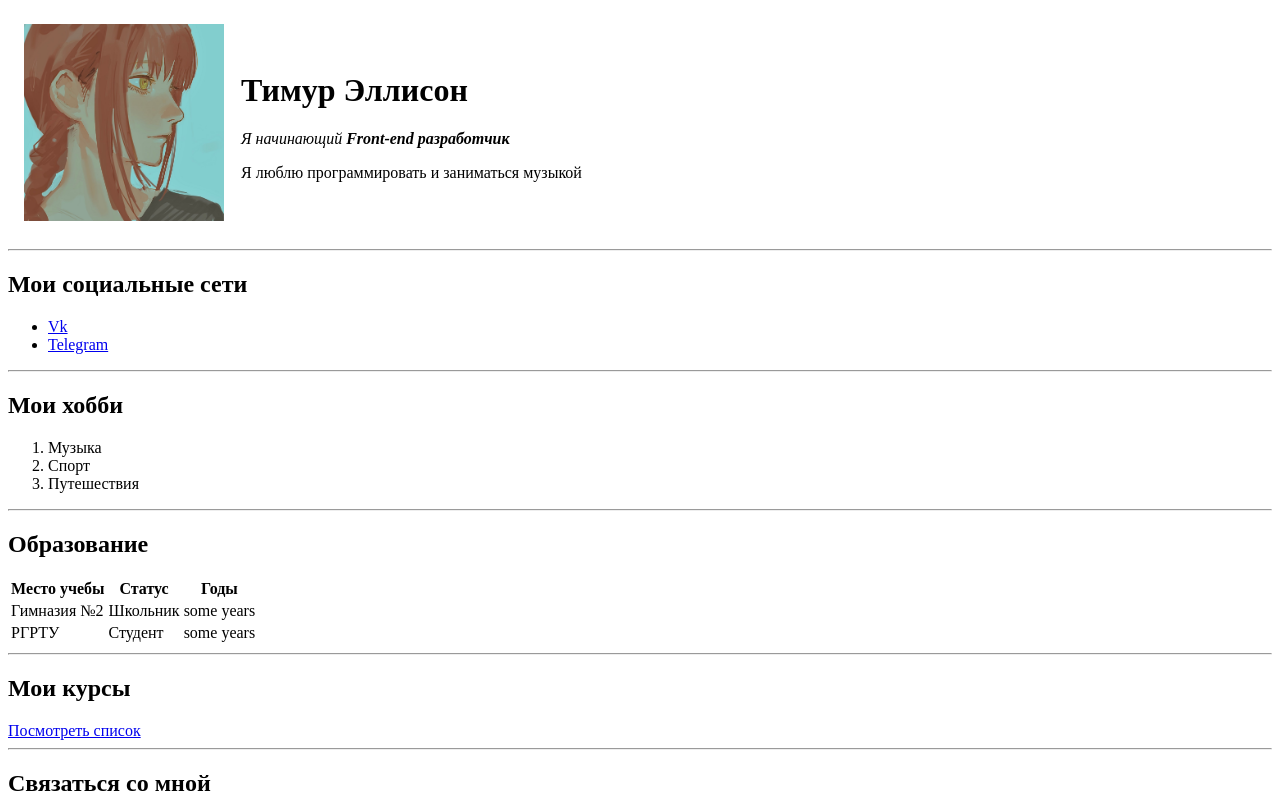
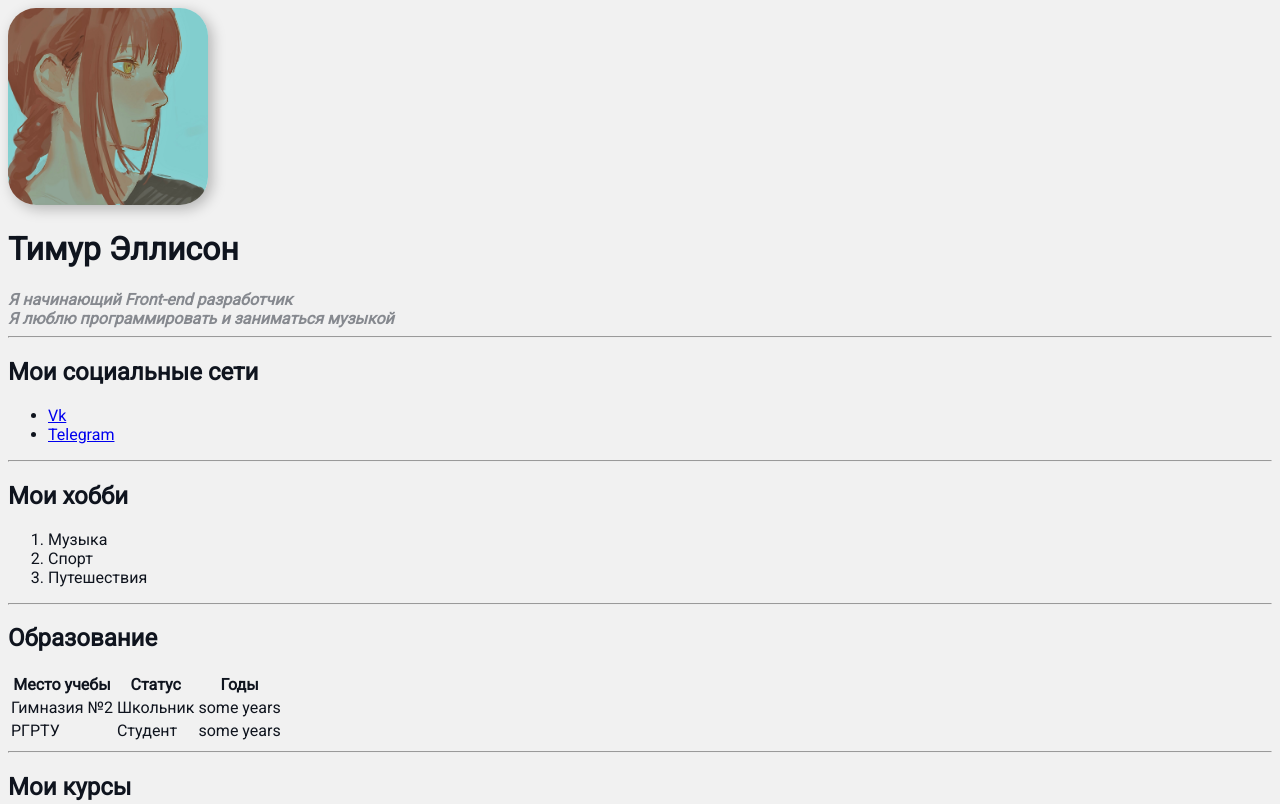
Before and after one commit to DreamsoundX/HTML_BasicCourse, a plain HTML site: page index.html in a window 1280 px wide. Shown: the top 804 px of the page. Drawn offline with Linux system fonts and the light colour scheme.

Commit message:
css course is started

```diff
--- /dev/null
+++ b/css/style.css
@@ -0,0 +1,23 @@
+@import url('https://fonts.googleapis.com/css2?family=Roboto&display=swap');
+
+body {
+  background-color: #f1f1f1;
+  color: #0f141e;
+
+  font-size: 16px;
+  font-weight: normal;
+  font-family: 'Roboto', sans-serif;
+}
+
+.avatar {
+  width: 200px;
+  border-radius: 28px;
+  box-shadow: 4px 4px 14px rgba(0, 0, 0, 0.25);
+}
+
+.info p {
+  color: #86898f;
+  margin: 0;
+  font-style: italic;
+  font-weight: bold;
+}
--- a/index.html
+++ b/index.html
@@ -3,20 +3,15 @@
   <head>
     <meta charset="UTF-8" />
     <title>Tim CV</title>
+    <link rel="stylesheet" href="css/style.css" />
   </head>
   <body>
-    <table cellspacing="15">
-      <tr>
-        <td><img src="img/avatar.jpg" alt="avatar" width="200" /></td>
-        <td>
-          <h1>Тимур Эллисон</h1>
-          <p>
-            <em>Я начинающий <strong>Front-end разработчик</strong></em>
-          </p>
-          <p>Я люблю программировать и заниматься музыкой</p>
-        </td>
-      </tr>
-    </table>
+    <div class="info">
+      <img class="avatar" src="img/avatar.jpg" alt="avatar" />
+      <h1>Тимур Эллисон</h1>
+      <p>Я начинающий <strong>Front-end разработчик</strong></p>
+      <p>Я люблю программировать и заниматься музыкой</p>
+    </div>
 
     <hr />
 
```
